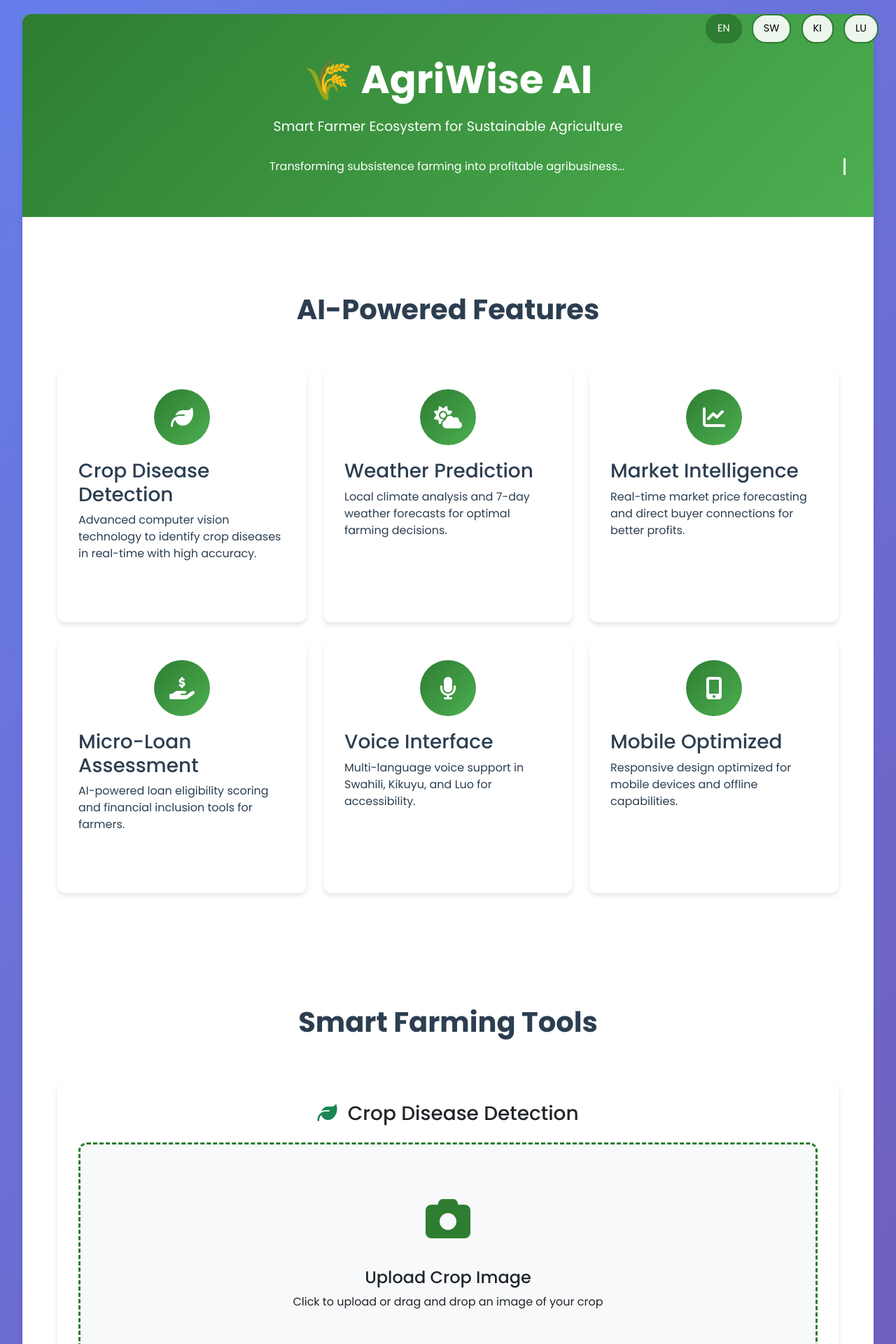
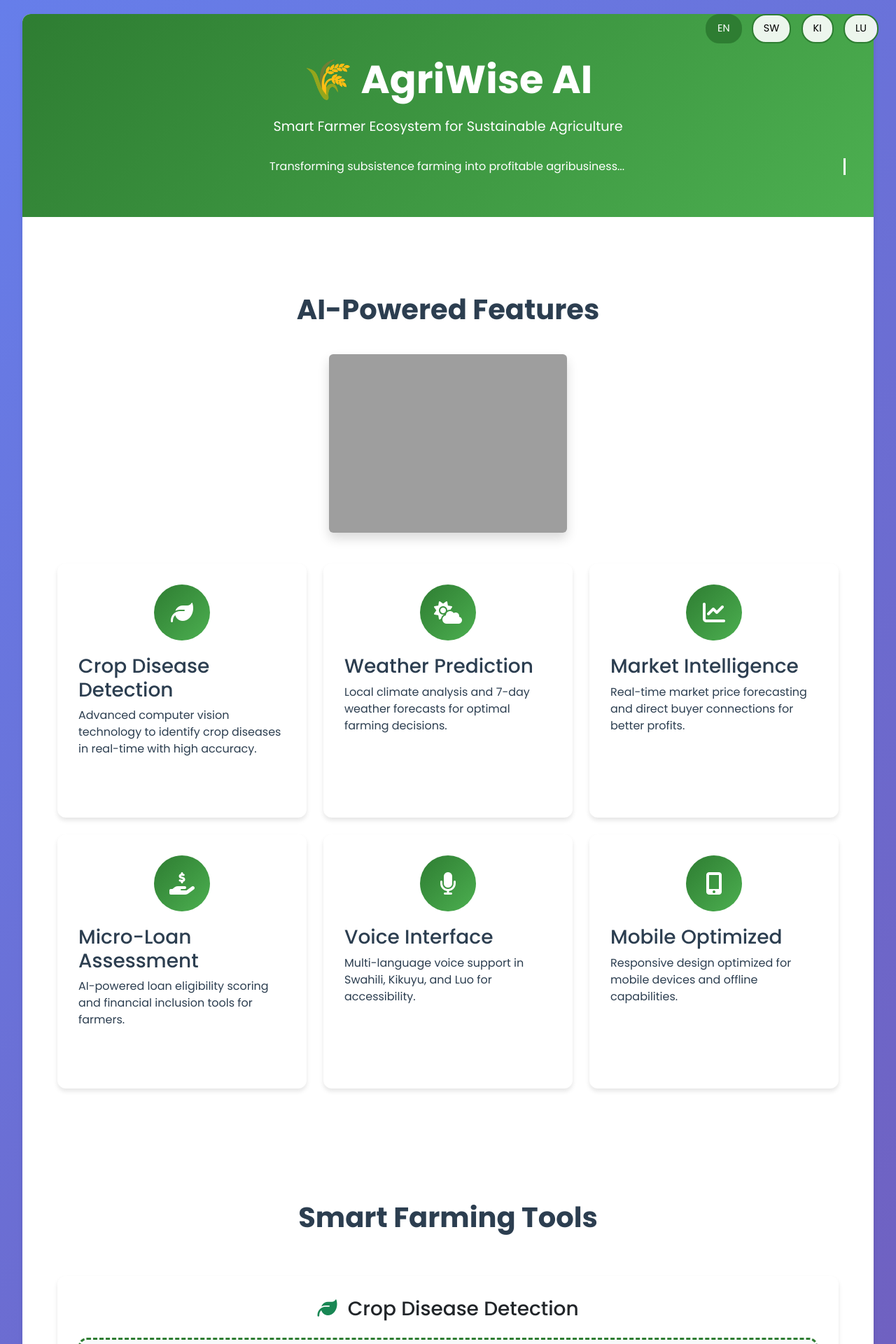
Before and after one commit to Hapsudo/AGRIWISE-AI, a Flask app: page / in a window 1280 px wide. Shown: the top 1920 px of the page at 70% size. Run offline with Flask 3, Linux system fonts and the light colour scheme; some libraries are stand-ins or nearby versions; grey boxes are pictures that could not be loaded.

Commit message:
Agriwise AI

```diff
--- a/templates/index.html
+++ b/templates/index.html
@@ -322,6 +322,11 @@
             <!-- Features Section -->
             <section class="container py-5">
                 <h2 class="section-title">AI-Powered Features</h2>
+                <!-- FEATURE IMAGE: Replace src with your own image path -->
+                <div class="text-center mb-4">
+                    <img src="/static/images/happy2.jpg" alt="Happy farmers" class="img-fluid rounded shadow" style="max-width: 340px; width: 100%; object-fit: cover;" />
+                </div>
+                <!-- END FEATURE IMAGE -->
                 <div class="row">
                     <div class="col-lg-4 col-md-6 mb-4">
                         <div class="feature-card">
```
